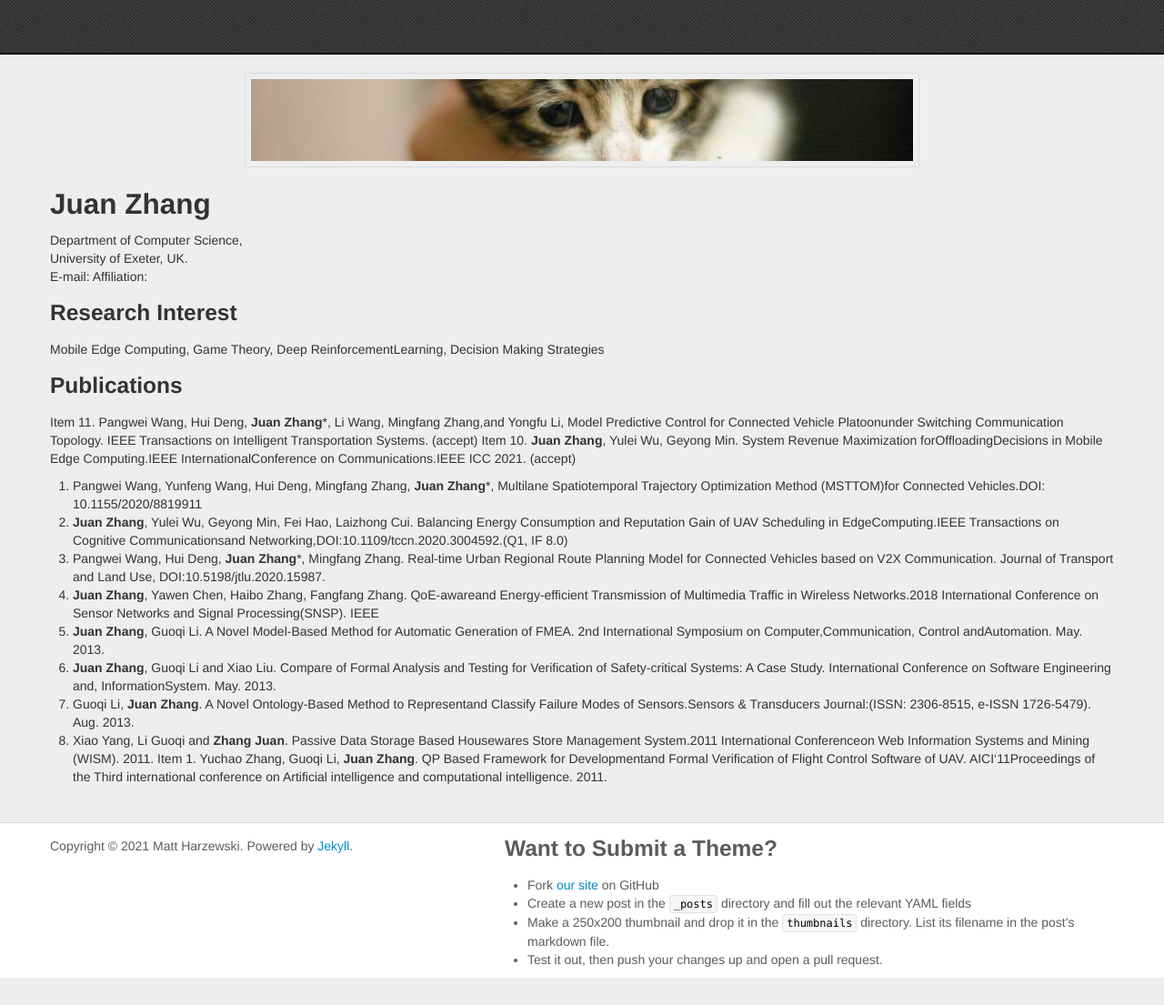
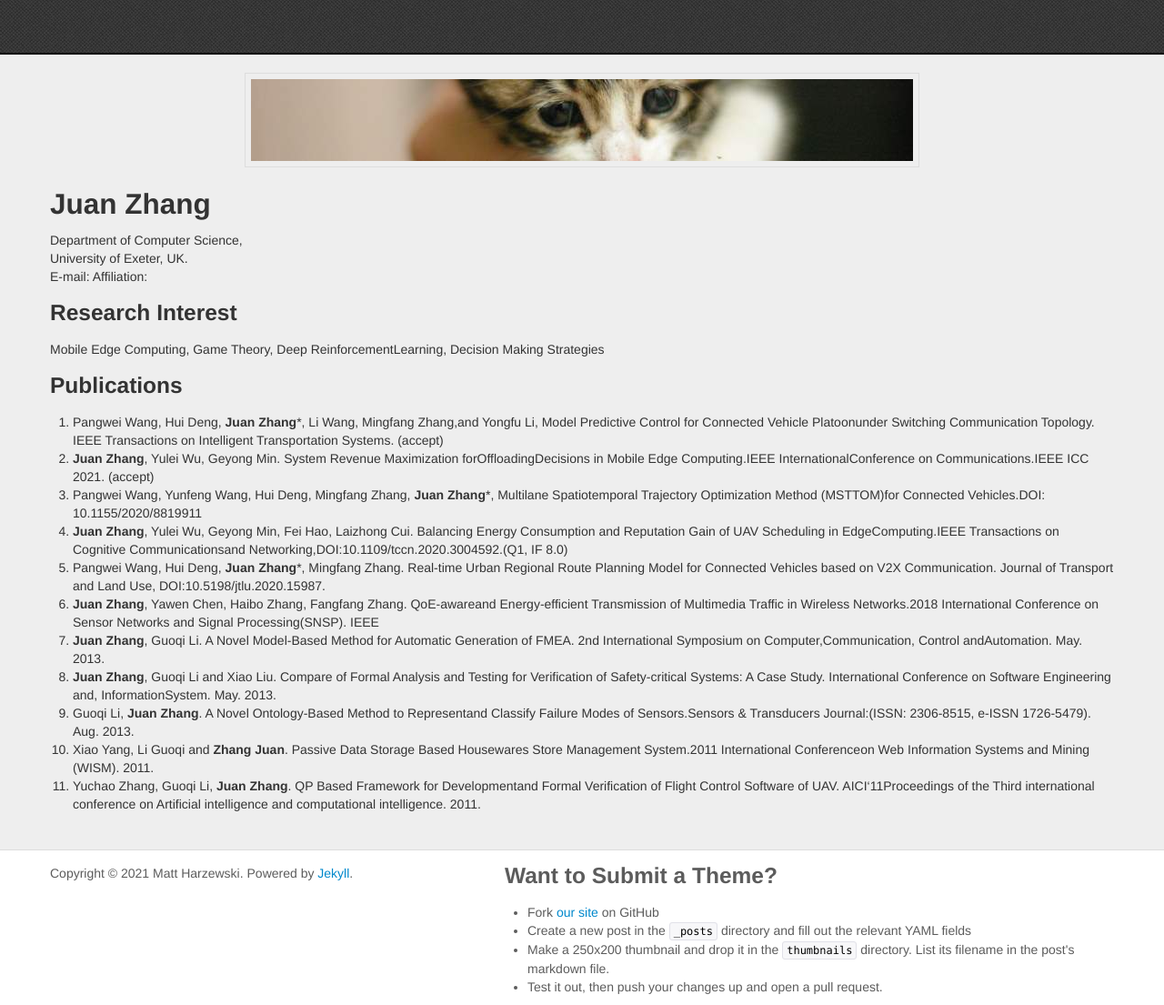
Before and after one commit to jdaisyzhang/JuanZhang, a Jekyll site: the page built from index.md, in a window 1280 px wide. Shown: the whole page at 91% size. Built offline with Jekyll 4.4.1, drawn with Linux system fonts in a browser that asks for light colours; our own code applies the rules of GitHub Pages for plain Markdown files; before the commit the page ends 1075 px from its top, so only the background shows below that; grey boxes are pictures that could not be loaded.

Commit message:
Update index.md

```diff
--- a/index.md
+++ b/index.md
@@ -7,8 +7,8 @@
 Mobile Edge Computing, Game Theory, Deep ReinforcementLearning, Decision Making Strategies
 
 ### Publications
-Item 11. Pangwei Wang,  Hui Deng, **Juan  Zhang***,  Li Wang,  Mingfang Zhang,and Yongfu Li, Model Predictive Control for Connected Vehicle Platoonunder Switching  Communication  Topology. IEEE Transactions on Intelligent Transportation Systems. (accept)
-Item 10. **Juan Zhang**, Yulei Wu, Geyong Min. System Revenue Maximization forOffloadingDecisions in Mobile Edge Computing.IEEE  InternationalConference on Communications.IEEE ICC 2021. (accept)
+11. Pangwei Wang,  Hui Deng, **Juan  Zhang***,  Li Wang,  Mingfang Zhang,and Yongfu Li, Model Predictive Control for Connected Vehicle Platoonunder Switching  Communication  Topology. IEEE Transactions on Intelligent Transportation Systems. (accept)
+10. **Juan Zhang**, Yulei Wu, Geyong Min. System Revenue Maximization forOffloadingDecisions in Mobile Edge Computing.IEEE  InternationalConference on Communications.IEEE ICC 2021. (accept)
 9. Pangwei Wang, Yunfeng Wang, Hui Deng, Mingfang Zhang, **Juan Zhang***, Multilane Spatiotemporal Trajectory Optimization Method (MSTTOM)for Connected Vehicles.DOI: 10.1155/2020/8819911
 8. **Juan Zhang**, Yulei Wu, Geyong Min, Fei Hao, Laizhong Cui.  Balancing Energy Consumption and Reputation  Gain of UAV Scheduling in  EdgeComputing.IEEE  Transactions  on  Cognitive  Communicationsand Networking,DOI:10.1109/tccn.2020.3004592.(Q1, IF 8.0)
 7. Pangwei  Wang,  Hui  Deng, **Juan  Zhang***,  Mingfang  Zhang. Real-time Urban Regional Route Planning Model for Connected Vehicles based on V2X Communication. Journal of Transport and Land  Use,  DOI:10.5198/jtlu.2020.15987.
@@ -17,4 +17,4 @@
 4. **Juan  Zhang**,  Guoqi Li and Xiao Liu. Compare of Formal  Analysis and Testing for Verification of Safety-critical Systems: A Case  Study. International Conference on Software Engineering and, InformationSystem. May. 2013.
 3. Guoqi Li, **Juan Zhang**. A Novel Ontology-Based Method to Representand Classify Failure Modes of Sensors.Sensors & Transducers Journal:(ISSN: 2306-8515, e-ISSN 1726-5479). Aug.  2013.
 2. Xiao  Yang, Li Guoqi and **Zhang Juan**. Passive Data Storage Based Housewares Store Management System.2011 International Conferenceon Web Information Systems and Mining (WISM). 2011.
-Item 1. Yuchao Zhang, Guoqi Li, **Juan Zhang**. QP Based Framework for Developmentand  Formal  Verification of Flight Control Software of UAV. AICI‘11Proceedings of the Third international conference on Artificial intelligence and computational intelligence. 2011.
+1. Yuchao Zhang, Guoqi Li, **Juan Zhang**. QP Based Framework for Developmentand  Formal  Verification of Flight Control Software of UAV. AICI‘11Proceedings of the Third international conference on Artificial intelligence and computational intelligence. 2011.
```
